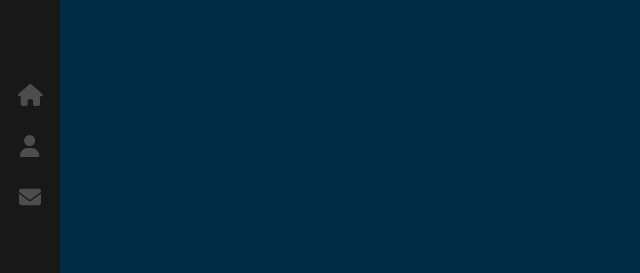
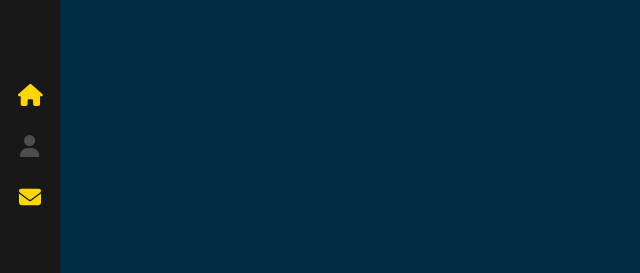
Before and after one commit to KeiranBrown1301/keiran-portfolio-react, a React (Create React App) app: page / in a window 1280 px wide. Shown: the part 210-483 px from the top of the page, without its empty margins (0-640 px from the left). Built offline with nearby package versions, Linux system fonts and the light colour scheme.

Commit message:
styling added for links on idebar

```diff
--- a/src/components/Sidebar/Sidebar.js
+++ b/src/components/Sidebar/Sidebar.js
@@ -14,16 +14,35 @@ function Sidebar() {
         <img className='sub-logo' src={LogoSubtitle} alt='sub-logo'/>
       </Link>
       <nav>
-        <NavLink exact="true" activeclassname="active" to="/" >
+        <NavLink
+          exact="true"
+          activeclassname="active"
+          to="/"
+        >
           <FontAwesomeIcon icon={faHome} color="#4d4d4e" />
         </NavLink>
-        <NavLink exact="true" activeclassname="active" className="about-link" to="/about" >
+        <NavLink
+          exact="true"
+          activeclassname="active"
+          className="about-link"
+          to="/about"
+        >
           <FontAwesomeIcon icon={faUser} color="#4d4d4e" />
         </NavLink>
-        <NavLink exact="true" activeclassname="active" className="contact-link" to="/" >
+        <NavLink
+          exact="true"
+          activeclassname="active"
+          className="contact-link"
+          to="/"
+        >
           <FontAwesomeIcon icon={faEnvelope} color="#4d4d4e" />
         </NavLink>
       </nav>
+      <ul>
+        <li>
+
+        </li>
+      </ul>
     </div>
   )
 }
--- a/src/components/Sidebar/sidebar.scss
+++ b/src/components/Sidebar/sidebar.scss
@@ -69,10 +69,30 @@ nav {
       text-align: center;
       opacity: 0;
       transition: all 0.3s ease-out;
+    }
 
-      &:first-child {
-
+    &:first-child {
+      &::after {
+        content: 'HOME';
       }
     }
   }
+
+  .about-link {
+    &:after {
+      content: 'ABOUT';
+    }
+  }
+
+  .contact-link {
+    &:after {
+      content: 'CONTACT';
+    }
+  }
+
+  a.active {
+    svg {
+      color: #ffd700;
+    }
+  }
 }
```
